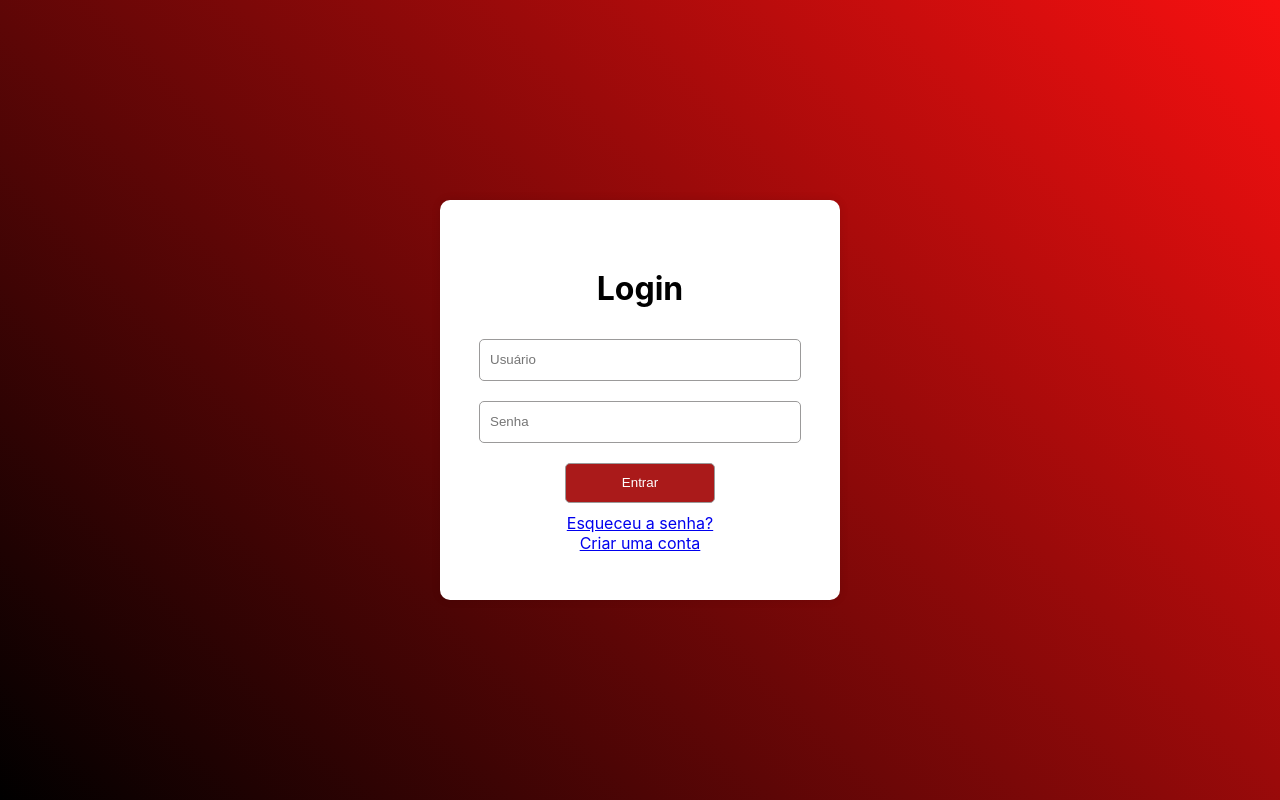
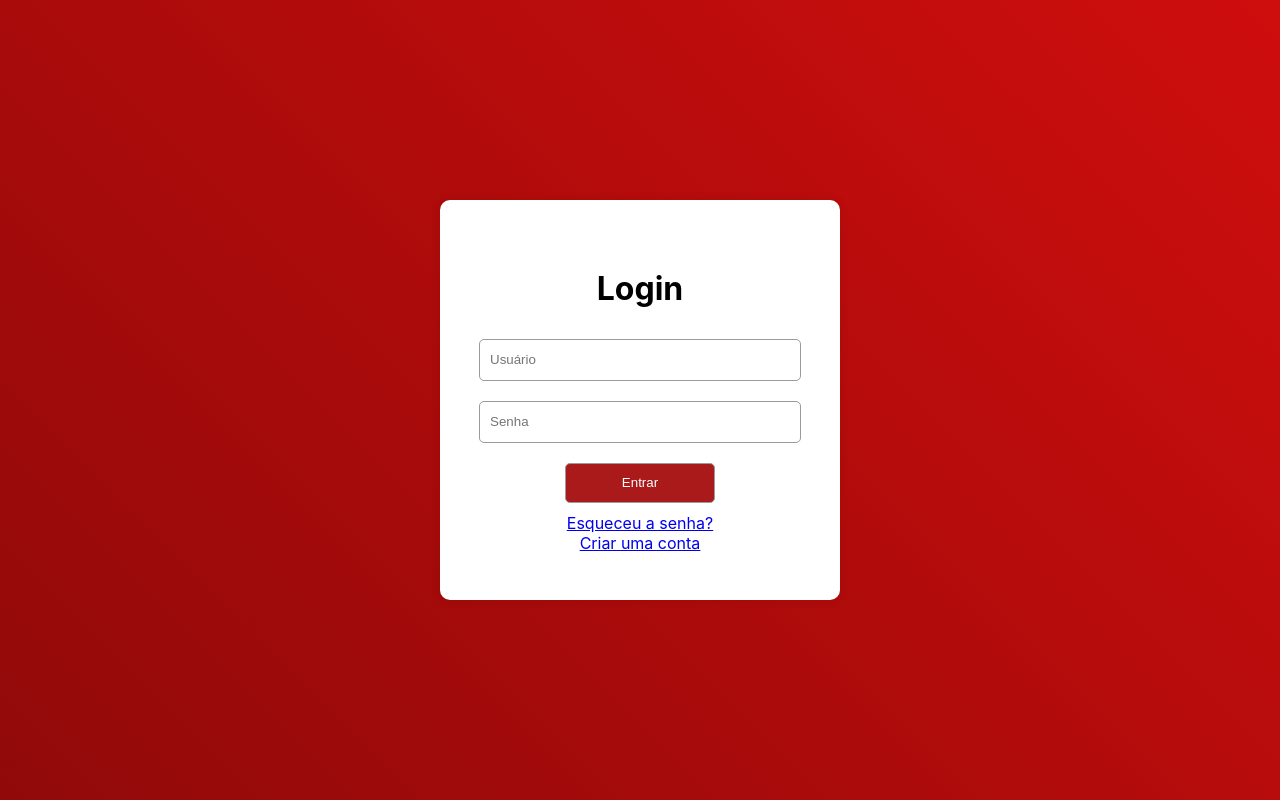
Before and after one commit to JoaoOliveira-Dev/system_template, a React (Create React App) app in the folder system-default/: page / in a window 1280 px wide. Built offline with nearby package versions, Linux system fonts and the light colour scheme.

Commit message:
Background animation

```diff
--- a/system-default/src/pages/LoginPages/style.css
+++ b/system-default/src/pages/LoginPages/style.css
@@ -6,9 +6,11 @@
   height: 100vh;
   width: 100vw;
   background: linear-gradient(225deg, #f81010,  #000000);
+  background-size: 400% 400%;
+	animation: gradient 15s ease infinite;
 }
 
-/* @keyframes gradient {
+@keyframes gradient {
 	0% {
 		background-position: 0% 50%;
 	}
@@ -18,7 +20,7 @@
 	100% {
 		background-position: 0% 50%;
 	}
-} */
+}
 
 .loginBox{
   display: flex;
```
